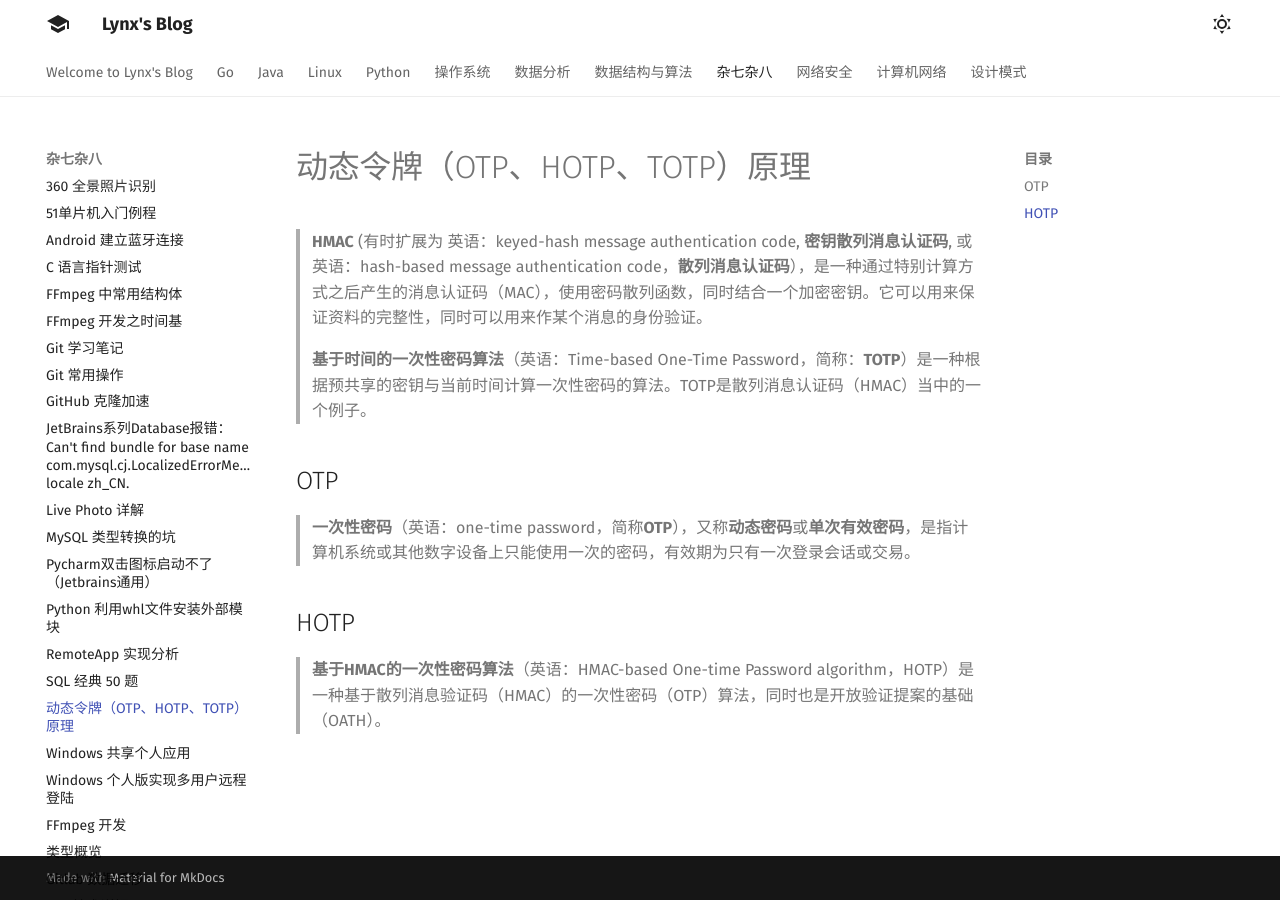
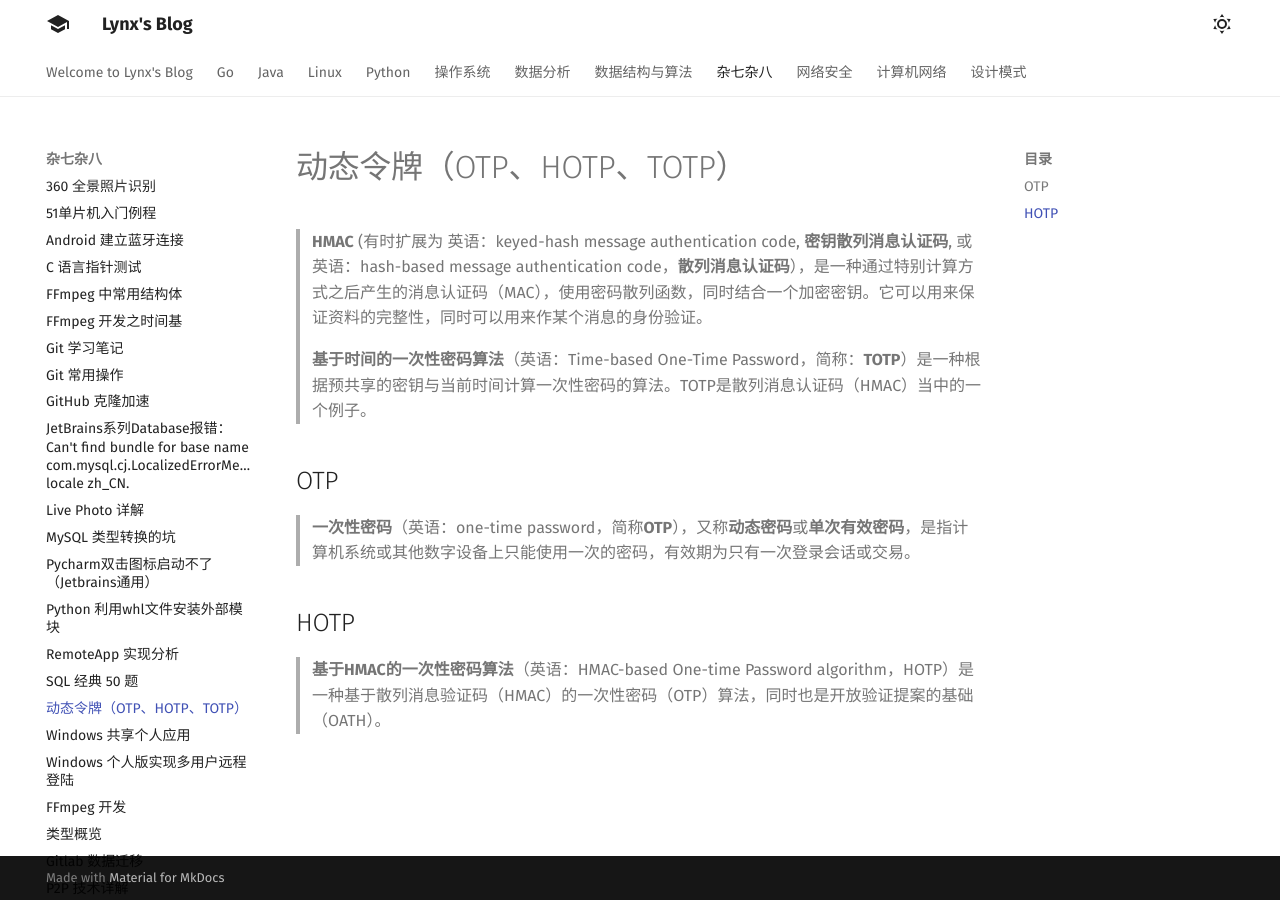
Before and after one commit to 1314liuwei/blog, an MkDocs documentation site: the page built from docs/杂七杂八/TOTP和HOTP原理.md, in a window 1280 px wide. Built offline with MkDocs 1.6.1 and Material for MkDocs 9.7.7, drawn with Linux system fonts in a browser that asks for light colours.

Commit message:
2023/07/08 周六

```diff
--- a/docs/杂七杂八/TOTP和HOTP原理.md
+++ b/docs/杂七杂八/TOTP和HOTP原理.md
@@ -1,4 +1,4 @@
-# 动态令牌（OTP、HOTP、TOTP）原理
+# 动态令牌（OTP、HOTP、TOTP）
 
 > **HMAC** (有时扩展为 英语：keyed-hash message authentication code, **密钥散列消息认证码**, 或 英语：hash-based message authentication code，**散列消息认证码**），是一种通过特别计算方式之后产生的消息认证码（MAC），使用密码散列函数，同时结合一个加密密钥。它可以用来保证资料的完整性，同时可以用来作某个消息的身份验证。
 >
@@ -12,8 +12,6 @@
 
 > **一次性密码**（英语：one-time password，简称**OTP**），又称**动态密码**或**单次有效密码**，是指计算机系统或其他数字设备上只能使用一次的密码，有效期为只有一次登录会话或交易。
 
-
-
 ## HOTP
 
 > **基于HMAC的一次性密码算法**（英语：HMAC-based One-time Password algorithm，HOTP）是一种基于散列消息验证码（HMAC）的一次性密码（OTP）算法，同时也是开放验证提案的基础（OATH）。
```
Also changed, not shown: docs/index.md (+0 -2 lines).
